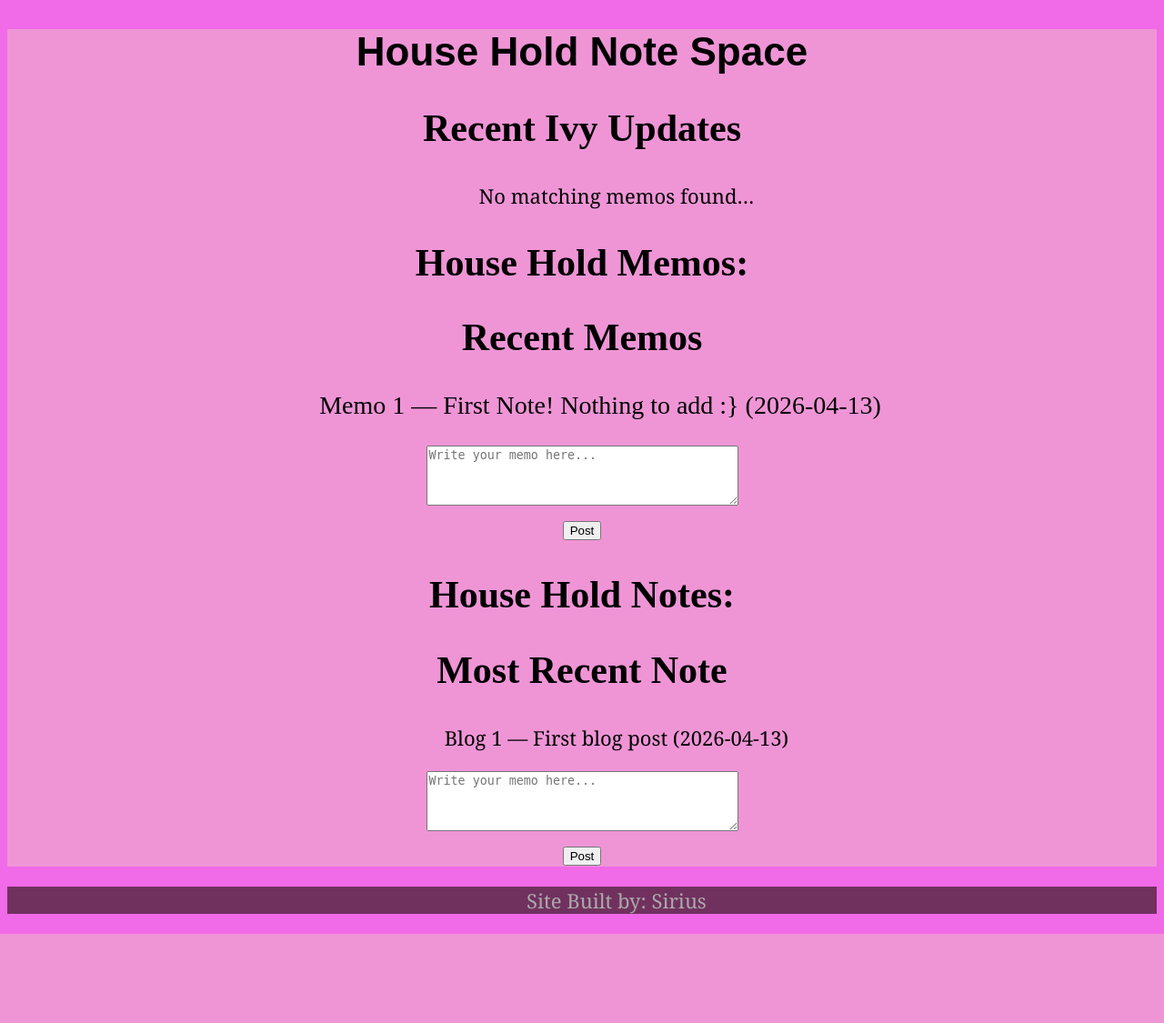
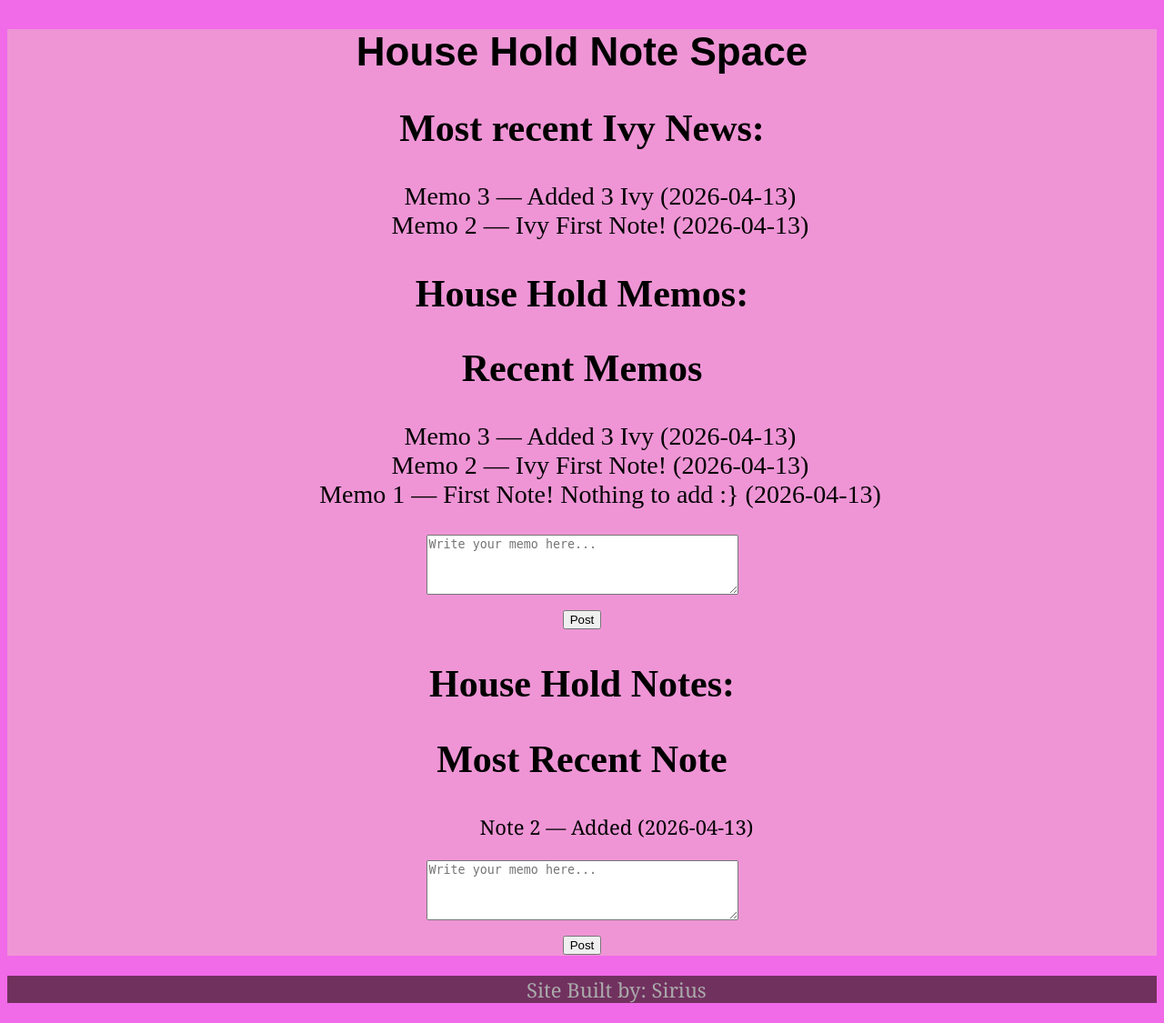
Before and after one commit to poisonpsychicghost-hue/Sirius_Intranet_System, a Node server app: page /sirius-notes-memo in a window 1280 px wide. Shown: the part 158-1283 px from the top of the page at 91% size. Before the commit the page ends 1185 px from the top, so only its background shows below. Run offline with Node 20, Linux system fonts and the light colour scheme.

Commit message:
fixed the bugs in memo/note board.

```diff
--- a/app.js
+++ b/app.js
@@ -2,7 +2,7 @@ const express = require("express");
 const app = express();
 const PORT = 3000;
 const fs = require('fs');
-const DATA_FILE = "data.json";
+const DATA_FILE = "./data/data.json";
 const postBoardRoutes = require('./routes/postBoard');
 const mainPageRoutes = require('./routes/mainPage');
 
@@ -15,15 +15,10 @@ app.get("/health", (req, res) =>{
     res.send("Ok");
 });
 
-//Helper: Write memos to data.json
-function writeMemos(data) {
-    fs.writeFileSync(DATA_FILE, JSON.stringify(data, null, 2));
-}
-
-//Get Memos and Notes
-app.get('/api/all', (req, res) =>{
-    const data = readMemos();
-    res.json(data)
+app.get('/api/all', (req, res) => {
+    const file = fs.readFileSync('./data/data.json');
+    const data = JSON.parse(file);
+    res.json(data);
 });
 
 app.use(express.json());
@@ -33,6 +28,44 @@ app.use(express.static('assets'));
 app.use('/sirius-notes-memo', postBoardRoutes);
 app.use('/sirius-main', mainPageRoutes);
 
+
+app.post('/api/memo', (req, res) => {
+  const memoText = req.body.memo;
+  // Optionally add title/date fields here!
+  fs.readFile(DATA_FILE, 'utf8', (err, file) => {
+    if (err) return res.status(500).json({error: 'Read error'});
+    const data = JSON.parse(file);
+    data.memos.unshift({
+      title: `Memo ${data.memos.length + 1}`,
+      content: memoText,
+      date: new Date().toISOString().split('T')[0]
+    });
+    fs.writeFile(DATA_FILE, JSON.stringify(data, null, 2), err => {
+      if (err) return res.status(500).json({error: 'Write error'});
+      res.json({ success: true });
+    });
+  });
+});
+
+app.post('/api/note', (req, res) => {
+  const noteText = req.body.note;
+  fs.readFile(DATA_FILE, 'utf8', (err, file) => {
+    if (err) return res.status(500).json({error: 'Read error'});
+    const data = JSON.parse(file);
+    data.notes.unshift({
+      title: `Note ${data.notes.length + 1}`,
+      content: noteText,
+      date: new Date().toISOString().split('T')[0]
+    });
+    fs.writeFile(DATA_FILE, JSON.stringify(data, null, 2), err => {
+      if (err) return res.status(500).json({error: 'Write error'});
+      res.json({ success: true });
+    });
+  });
+});
+
+
+
 app.listen(PORT, () => {
     console.log(`Server runnin' on Port ${PORT}`);
 });
--- a/controllers/postBoardController.js
+++ b/controllers/postBoardController.js
@@ -11,13 +11,11 @@ function getLatest(book, numberListed) {
     };
 };
 
-function filterByKeyword(book, keyword) {
+function filterByKeyword(book, keyword, n) {
     let filteredBook = book.filter((book) => book.content.toLowerCase().includes(keyword.toLowerCase()));
     let sortedBook = filteredBook.sort((a, b) => new Date(b.date) - new Date(a.date) );
-    let mostRecentFiltered = sortedBook.slice(0, 1);
-    return {
-        mostRecentFiltered
-    };
+    return sortedBook.slice(0, n);
+
 };
 
 
@@ -30,8 +28,8 @@ exports.getPostBoard = (req, res) => {
     const data = JSON.parse(file);
     const recentMemos = getLatest(data.memos, 5).mostRecent;
     const recentNote = getLatest(data.notes, 5).mostRecent;
-    const childNameMemo = filterByKeyword(data.memos, 'Ivy').mostRecentFiltered[0, 2];
-
+    const childNameMemo = filterByKeyword(data.memos, 'Ivy', 3);
+    console.log("controller", childNameMemo)
     res.render('sirius-notes-memo', {
         recentMemos,
         recentNote,
--- a/data/data.json
+++ b/data/data.json
@@ -1,9 +1,31 @@
 {
   "memos": [
-    { "title": "Memo 1", "content": "First Note! Nothing to add :}", "date": "2026-04-13" }
-
+    {
+      "title": "Memo 3",
+      "content": "Added 3\nIvy",
+      "date": "2026-04-13"
+    },
+    {
+      "title": "Memo 2",
+      "content": "Ivy First Note!",
+      "date": "2026-04-13"
+    },
+    {
+      "title": "Memo 1",
+      "content": "First Note! Nothing to add :}",
+      "date": "2026-04-13"
+    }
   ],
   "notes": [
-    { "title": "Blog 1", "content": "First blog post", "date": "2026-04-13" }
+    {
+      "title": "Note 2",
+      "content": "Added",
+      "date": "2026-04-13"
+    },
+    {
+      "title": "Note 1",
+      "content": "First blog post, Ivy Was Here",
+      "date": "2026-04-13"
+    }
   ]
 }
--- a/js/blog.js
+++ b/js/blog.js
@@ -1,8 +1,5 @@
 document.addEventListener('DOMContentLoaded', function() {
-//Notes
-  const blogFormNote = document.getElementById('blogFormNote');
-  const blogTextNote = document.getElementById('blogTextNote');
-  const blogListNote = document.getElementById('blogListNote');
+
 
 setInterval(() => {
   fetch('/api/all')
@@ -23,7 +20,13 @@ setInterval(() => {
         blogListMemo.appendChild(li);
       });
     });
-}, 3000); // Poll every 3 seconds
+}, 10000); // Poll every 3 seconds
+//Notes
+  const blogFormNote = document.getElementById('blogFormNote');
+  const blogTextNote = document.getElementById('blogTextNote');
+  const blogListNote = document.getElementById('blogListNote');
+
+
 
   // GET notes on load
   fetch('/api/all')
--- a/views/sirius-notes-memo.ejs
+++ b/views/sirius-notes-memo.ejs
@@ -12,19 +12,26 @@
                 <nav aria-label="Sirius Intranet Main Site Navigation">
                     <ul>
                         <li><a href="/sirius-main">Main</a></li>
-                        <li><a href="sirius-directory.html">Directory</a></li>
+                        <li><a href="../html/sirius-directory.html">Directory</a></li>
                     </ul>
                 </nav>
             </header>
             <main>
                 <h1>House Hold Note Space</h1>
                 <section>
-                     <h2>Recent Ivy Updates</h2>
-                    <% if (childNameMemo) { %>
-                        <p><%= childNameMemo.title %> — <%= childNameMemo.content %> (<%= childNameMemo.date %>)</p>
-                    <% } else { %>
-                        <p>No matching memos found…</p>
-                    <% } %>
+                    <section>
+                        <h2>Most recent Ivy News:</h2>
+                            <% if (childNameMemo && childNameMemo.length > 0) { %>
+                                <ul>
+                                    <% childNameMemo.forEach(memo => { %>
+                                        <li><%= memo.title %> — <%= memo.content %> (<%= memo.date %>)</li>
+                                    <% }); %>
+                                </ul>
+                            <% } else { %>
+                                <p>No matching memos found…</p>
+                            <% } %>
+                    </section>
+
                 </section>
                 <section>
                     <h2>House Hold Memos:</h2>
```
